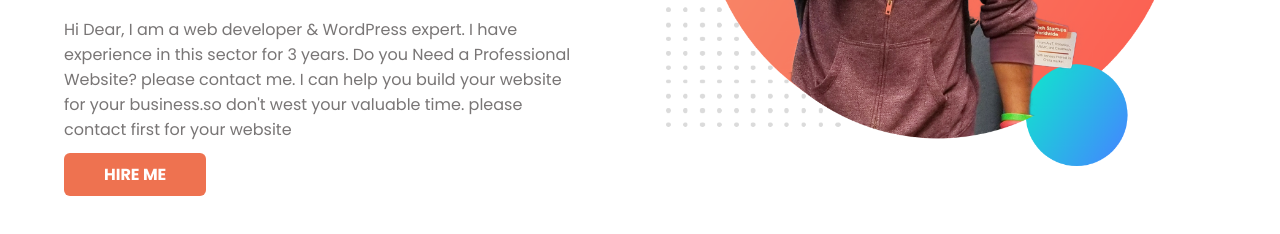
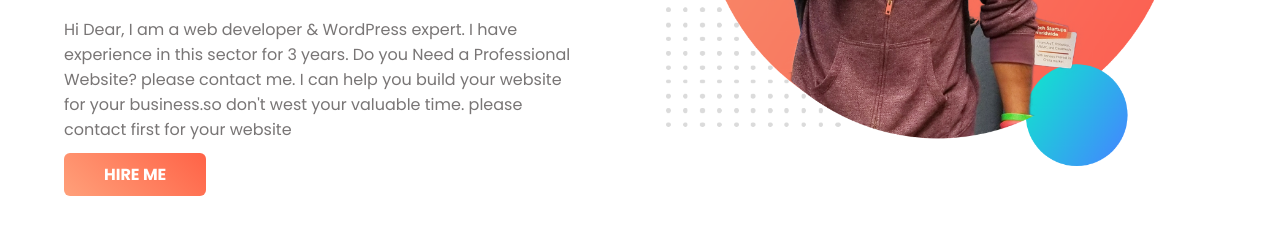
Before and after one commit to mdshahariarhafizofficial/web-portfolio, a plain HTML site: page index.html in a window 1280 px wide. Shown: the part 342-576 px from the top of the page. Drawn offline with Linux system fonts and the light colour scheme.

Commit message:
redesign

```diff
--- a/style.css
+++ b/style.css
@@ -38,7 +38,7 @@ body{
     font-weight: 700;
     padding: 10px 40px;
     color: white;
-    background: #ee7250;
+    background-image: linear-gradient(45deg, lightsalmon, tomato);
     border: none;
     border-radius: 6px;
     text-decoration: none;
```
